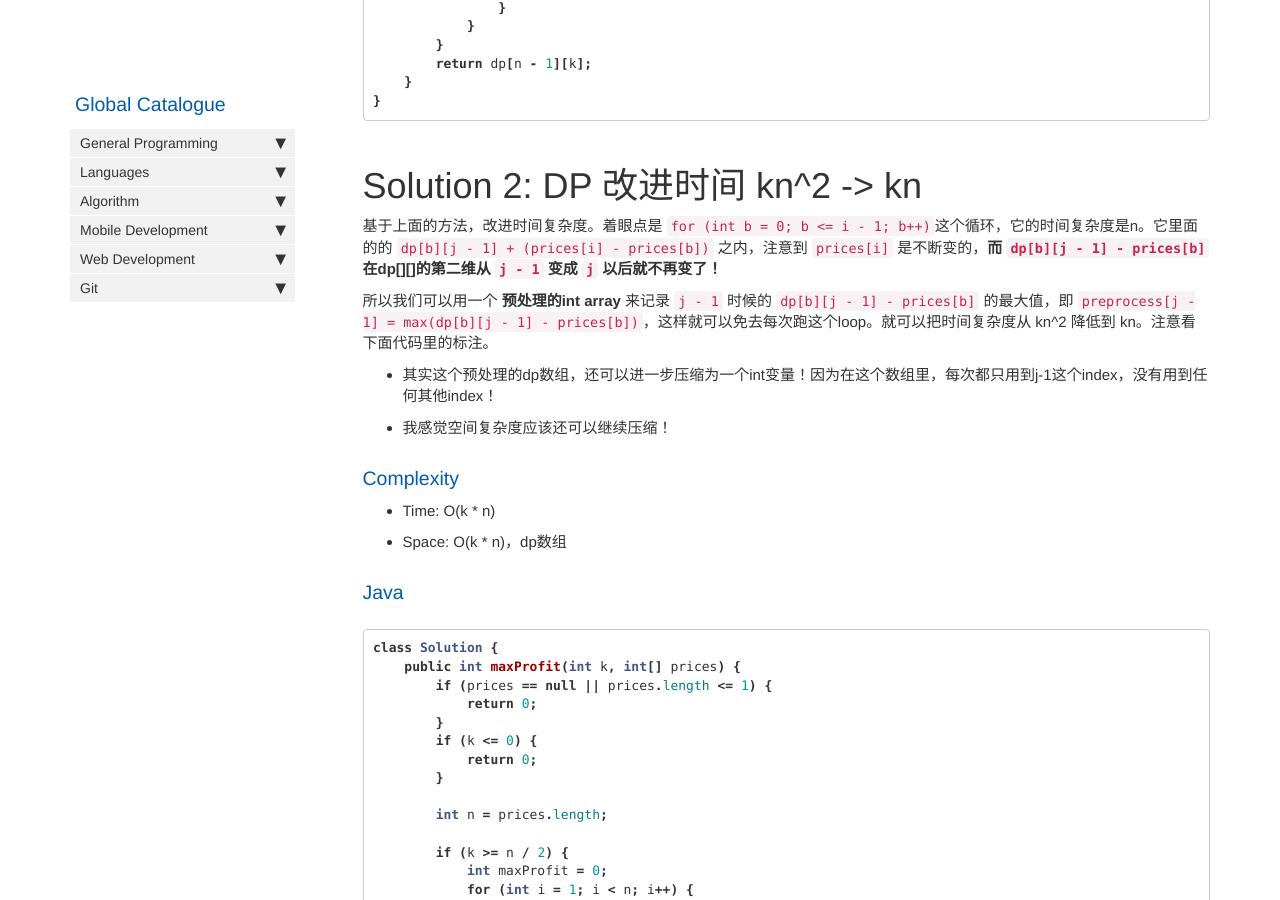
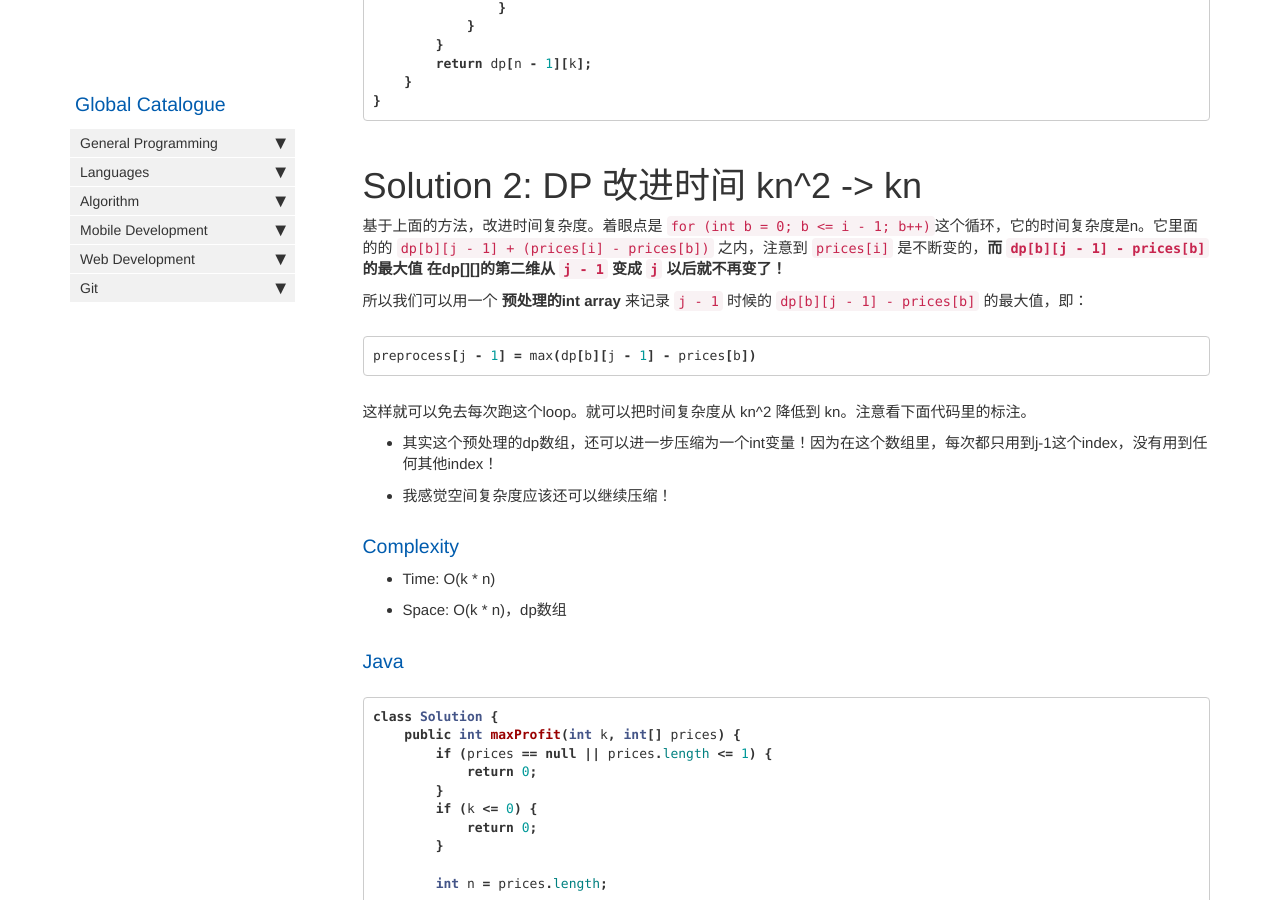
Before and after one commit to HungryOrc/hungryorc.github.io, a Jekyll site: the page built from pages/algorithm/algorithm_best_time_to_buy_and_sell_stock_iv_k_times.md, in a window 1280 px wide and 900 px high, scrolled down 2263 px. Built offline with Jekyll 4.4.1, drawn with Linux system fonts in a browser that asks for light colours; nearby versions of some CDN libraries; comment, search, counter and statistics services are not loaded.

Commit message:
Update algorithm_best_time_to_buy_and_sell_stock_iv_k_times.md

`````diff
--- a/pages/algorithm/algorithm_best_time_to_buy_and_sell_stock_iv_k_times.md
+++ b/pages/algorithm/algorithm_best_time_to_buy_and_sell_stock_iv_k_times.md
@@ -95,9 +95,13 @@
 ```
 
 # Solution 2: DP 改进时间 kn^2 -> kn
-基于上面的方法，改进时间复杂度。着眼点是 `for (int b = 0; b <= i - 1; b++)`这个循环，它的时间复杂度是n。它里面的的 `dp[b][j - 1] + (prices[i] - prices[b])` 之内，注意到 `prices[i]` 是不断变的，**而 `dp[b][j - 1] - prices[b]` 在dp[][]的第二维从 `j - 1` 变成 `j` 以后就不再变了！**
+基于上面的方法，改进时间复杂度。着眼点是 `for (int b = 0; b <= i - 1; b++)`这个循环，它的时间复杂度是n。它里面的的 `dp[b][j - 1] + (prices[i] - prices[b])` 之内，注意到 `prices[i]` 是不断变的，**而 `dp[b][j - 1] - prices[b]` 的最大值 在dp[][]的第二维从 `j - 1` 变成 `j` 以后就不再变了！**
 
-所以我们可以用一个 **预处理的int array** 来记录 `j - 1` 时候的 `dp[b][j - 1] - prices[b]` 的最大值，即 `preprocess[j - 1] = max(dp[b][j - 1] - prices[b])`，这样就可以免去每次跑这个loop。就可以把时间复杂度从 kn^2 降低到 kn。注意看下面代码里的标注。
+所以我们可以用一个 **预处理的int array** 来记录 `j - 1` 时候的 `dp[b][j - 1] - prices[b]` 的最大值，即：
+````java
+preprocess[j - 1] = max(dp[b][j - 1] - prices[b])
+````
+这样就可以免去每次跑这个loop。就可以把时间复杂度从 kn^2 降低到 kn。注意看下面代码里的标注。
 
 * 其实这个预处理的dp数组，还可以进一步压缩为一个int变量！因为在这个数组里，每次都只用到j-1这个index，没有用到任何其他index！
 
`````
